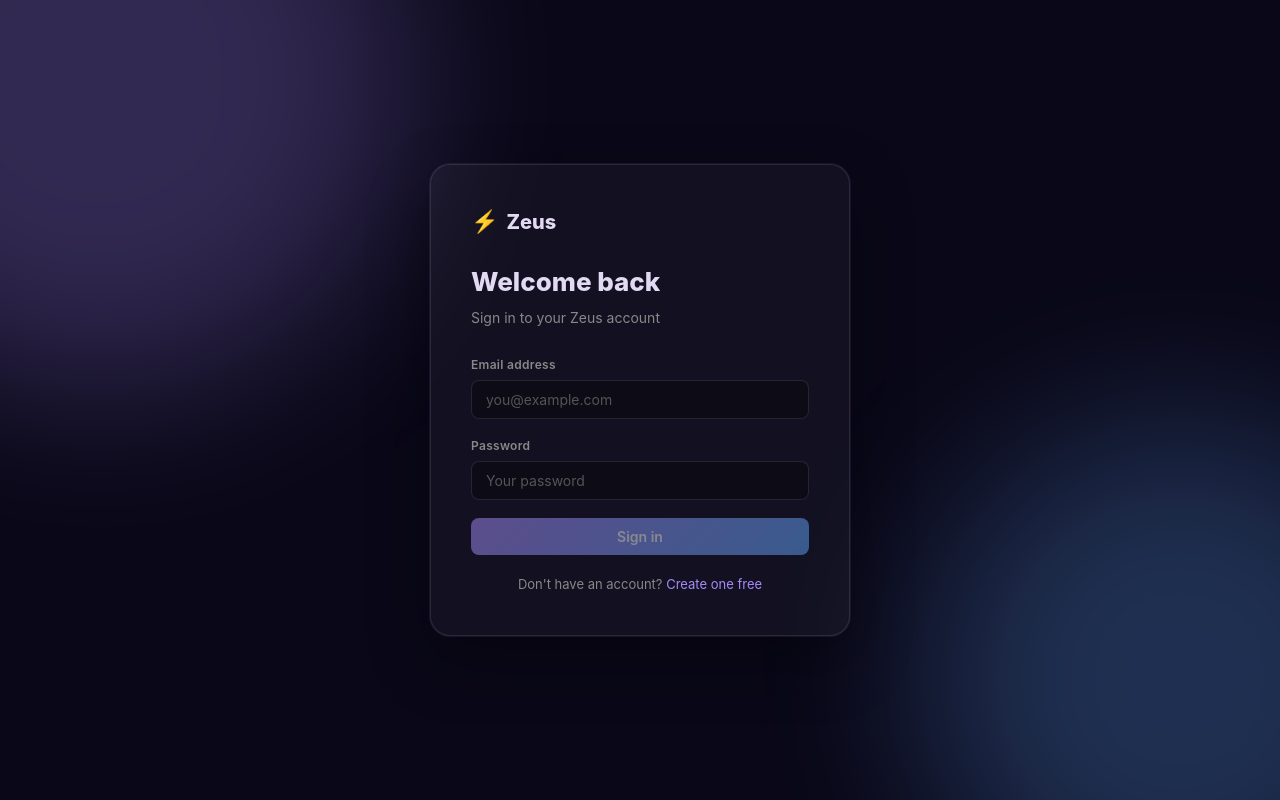
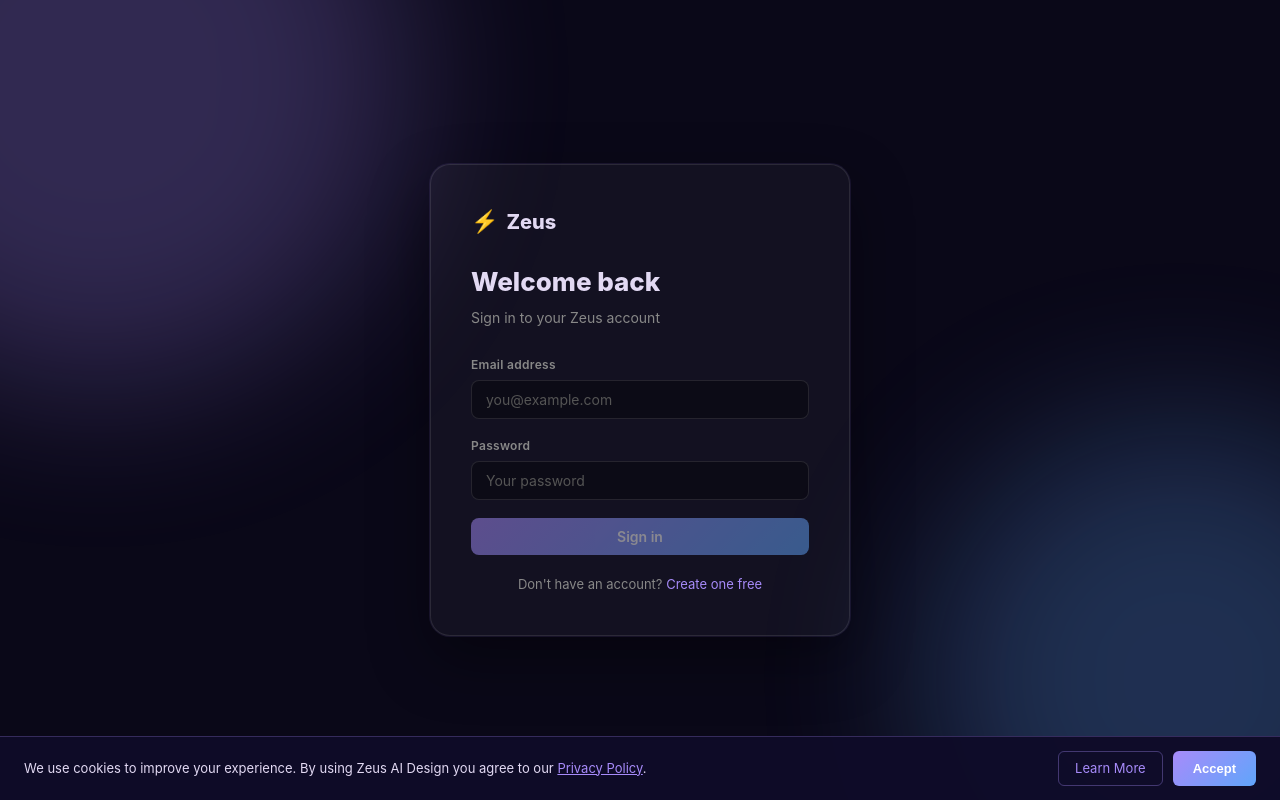
Before and after one commit to mickymooch1/zeus-app, a React (Vite) app in the folder web/: page /login in a window 1280 px wide. Built offline with nearby package versions, Linux system fonts and the light colour scheme.

Commit message:
Add GDPR cookie consent banner

```diff
--- a/web/src/App.jsx
+++ b/web/src/App.jsx
@@ -1,6 +1,7 @@
 import { BrowserRouter, Route, Routes } from 'react-router-dom';
 import { AuthProvider } from './contexts/AuthContext';
 import { ProtectedRoute } from './components/ProtectedRoute';
+import CookieBanner from './components/CookieBanner';
 import LandingPage from './pages/LandingPage';
 import LoginPage from './pages/LoginPage';
 import RegisterPage from './pages/RegisterPage';
@@ -15,6 +16,7 @@ export default function App() {
   return (
     <AuthProvider>
       <BrowserRouter>
+        <CookieBanner />
         <Routes>
           <Route path="/" element={<LandingPage />} />
           <Route path="/login" element={<LoginPage />} />
--- /dev/null
+++ b/web/src/components/CookieBanner.jsx
@@ -0,0 +1,73 @@
+import { useState } from 'react';
+import { Link } from 'react-router-dom';
+
+const STORAGE_KEY = 'zeus_cookie_accepted';
+
+export default function CookieBanner() {
+  const [visible, setVisible] = useState(() => !localStorage.getItem(STORAGE_KEY));
+
+  if (!visible) return null;
+
+  const accept = () => {
+    localStorage.setItem(STORAGE_KEY, '1');
+    setVisible(false);
+  };
+
+  return (
+    <div style={{
+      position: 'fixed',
+      bottom: 0,
+      left: 0,
+      right: 0,
+      zIndex: 9999,
+      background: 'rgba(15, 12, 41, 0.97)',
+      borderTop: '1px solid rgba(167, 139, 250, 0.25)',
+      padding: '14px 24px',
+      display: 'flex',
+      alignItems: 'center',
+      justifyContent: 'space-between',
+      gap: '16px',
+      flexWrap: 'wrap',
+    }}>
+      <p style={{ color: '#e2d9f3', fontSize: '13px', lineHeight: 1.5, flex: 1, minWidth: '220px' }}>
+        We use cookies to improve your experience. By using Zeus AI Design you agree to our{' '}
+        <Link to="/privacy" style={{ color: '#a78bfa', textDecoration: 'underline' }}>
+          Privacy Policy
+        </Link>.
+      </p>
+      <div style={{ display: 'flex', gap: '10px', flexShrink: 0 }}>
+        <Link
+          to="/privacy"
+          style={{
+            padding: '7px 16px',
+            borderRadius: '6px',
+            fontSize: '13px',
+            color: '#a78bfa',
+            border: '1px solid rgba(167, 139, 250, 0.35)',
+            background: 'transparent',
+            textDecoration: 'none',
+            whiteSpace: 'nowrap',
+          }}
+        >
+          Learn More
+        </Link>
+        <button
+          onClick={accept}
+          style={{
+            padding: '7px 20px',
+            borderRadius: '6px',
+            fontSize: '13px',
+            fontWeight: 600,
+            background: 'linear-gradient(135deg, #a78bfa, #60a5fa)',
+            color: '#fff',
+            border: 'none',
+            cursor: 'pointer',
+            whiteSpace: 'nowrap',
+          }}
+        >
+          Accept
+        </button>
+      </div>
+    </div>
+  );
+}
```
